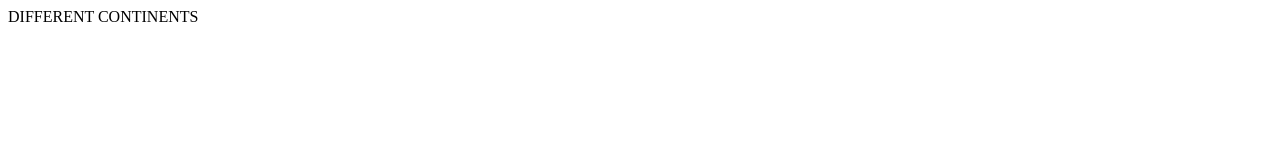
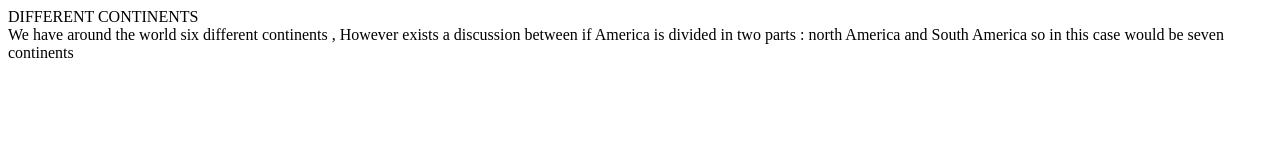
Before and after one commit to Valcg/mtg-valeria-clemente, a plain HTML site: page index.html in a window 1280 px wide. Drawn offline with Linux system fonts and the light colour scheme.

Commit message:
adding-info-continets

```diff
--- a/index.html
+++ b/index.html
@@ -8,6 +8,8 @@
 <body>
 
     <header>DIFFERENT CONTINENTS</header>
+    <section>We have around the world six different continents , However exists a discussion between if
+        America is divided in two parts : north America  and South America so in this case would be seven continents</section>
 
 </body>
 </html>
```
